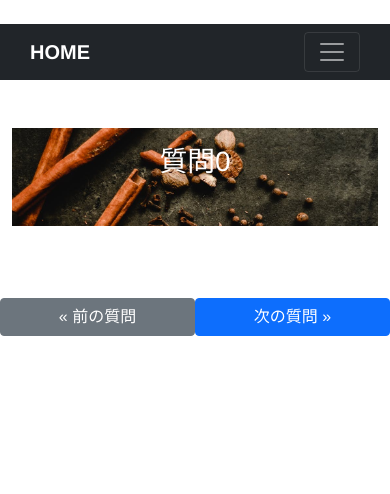
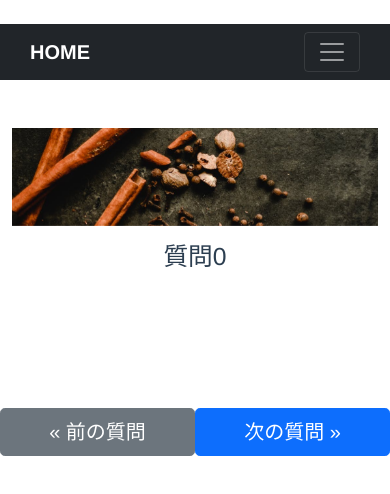
Before and after one commit to Kedaiman/kanpoAppVue, a Vue app: page /question in a window 390 px wide. Shown: the top 494 px of the page. Built offline with nearby package versions, Linux system fonts and the light colour scheme.

Commit message:
画面調整

```diff
--- a/src/views/questionView.vue
+++ b/src/views/questionView.vue
@@ -8,13 +8,21 @@
           <!-- スライド01 -->
           <div class="carousel-item active">
             <img class="img-fluid" :src="require(`@/assets/img/medicine03.jpeg`)" alt="">
-            <div class="carousel-caption">
-              <h1>{{getNowQuestion().name}}</h1>
-              <h2>{{getNowQuestion().question_contents}}</h2>
+            <div class="carousel-caption d-none d-md-block">
+              <h1 v-show="!checkFinishQuestion()">{{getNowQuestion().name}}</h1>
+              <h2 v-show="!checkFinishQuestion()">{{getNowQuestion().question_contents}}</h2>
+              <h2 v-show="checkFinishQuestion()">質問は終了しました</h2>
             </div>
           </div>
           <!-- / スライド01 -->
         </div>
+      </div>
+    </div>
+    <div class="container d-md-none">
+      <div class="jumbotron mt-3">
+        <h2 v-show="!checkFinishQuestion()">{{getNowQuestion().name}}</h2>
+        <p v-show="!checkFinishQuestion()">{{getNowQuestion().question_contents}}</p>
+        <p v-show="checkFinishQuestion()">質問は終了しました</p>
       </div>
     </div>
     <!-- / カルーセル外枠 -->
@@ -26,8 +34,8 @@
             <template v-for="(value, index) in getNowQuestion().selection_contents">
               <section v-bind:key="value">
                 <div class="form-check">
-                  <input class="form-check-input" checked type="radio" name="radios" id="health" v-bind:value="index" v-model="selected_index">
-                  <label class="form-check-label" v-bind:for="index">
+                  <input v-show="!checkFinishQuestion()" class="form-check-input" checked type="radio" name="radios" id="health" v-bind:value="index" v-model="selected_index">
+                  <label v-show="!checkFinishQuestion()" class="form-check-label" v-bind:for="index">
                     {{value}}
                   </label>
                 </div>
@@ -38,29 +46,28 @@
       </div>
     </div>
     <!-- / オプション表示 -->
+    <!-- 解答表示ボタン表示 -->
+    <div class="py-4">
+      <div class="container">
+        <div class="row">
+          <div v-show="checkFinishQuestion()" class="col-3"></div>
+          <button v-show="checkFinishQuestion()" class="btn btn-lg btn-danger col-6" @click="toAnswer()">解析結果表示 &raquo;</button>
+          <div v-show="checkFinishQuestion()" class="col-3"></div>
+        </div>
+      </div>
+    </div>
+    <!-- /解答表示ボタン表示 -->
     <!-- ボタン表示 -->
     <div class="py-4">
       <div class="container">
         <div class="row">
           <div v-show="checkTopQuestion()" class="col-6"></div>
-          <button v-show="!checkTopQuestion() && !checkFinishQuestion()" class="btn btn-secondary col-6" @click="backQuestion()">&laquo; 前の質問</button>
-          <button v-show="!checkFinishQuestion()" class="btn btn-primary col-6" @click="sendAnswer()">次の質問 &raquo;</button>
+          <button v-show="!checkTopQuestion() && !checkFinishQuestion()" class="btn btn-lg btn-secondary col-6" @click="backQuestion()">&laquo; 前の質問</button>
+          <button v-show="!checkFinishQuestion()" class="btn btn-lg btn-primary col-6" @click="sendAnswer()">次の質問 &raquo;</button>
         </div>
       </div>
     </div>
-    <!-- / ボタン表示-->
-    <!-- 解答表示ボタン表示 -->
-    <div class="py-4">
-      <div class="container">
-        <div class="row">
-          <div v-show="checkFinishQuestion()" class="col-3"></div>
-          <button v-show="checkFinishQuestion()" class="btn btn-danger col-6" @click="toAnswer()">解析結果表示 &raquo;</button>
-          <div v-show="checkFinishQuestion()" class="col-3"></div>
-        </div>
-      </div>
-    </div>
-    <!-- /解答表示ボタン表示 -->
-  </div>
+ </div>
 </template>
 <script>
 import { mapGetters } from 'vuex'
--- a/src/views/topView.vue
+++ b/src/views/topView.vue
@@ -2,9 +2,15 @@
   <main>
     <!-- 解析スタートボタン -->
     <div class="d-grid gap-2 col-6 mx-auto">
-      <button class="btn btn-primary" @click="toStart()">調査スタート &raquo;</button>
+      <button class="btn btn-primary btn-lg" @click="toStart()">調査スタート &raquo;</button>
     </div>
     <!-- メインビジュアル -->
+    <div class="container d-md-none">
+      <div class="jumbotron mt-3">
+        <h2>漢方おすすめアプリ</h2>
+        <p class="lead">あなたの現状に最適な漢方を教えます</p>
+      </div>
+    </div>
     <div class="py-4">
       <div class="container">
         <!-- カルーセル外枠 -->
```
